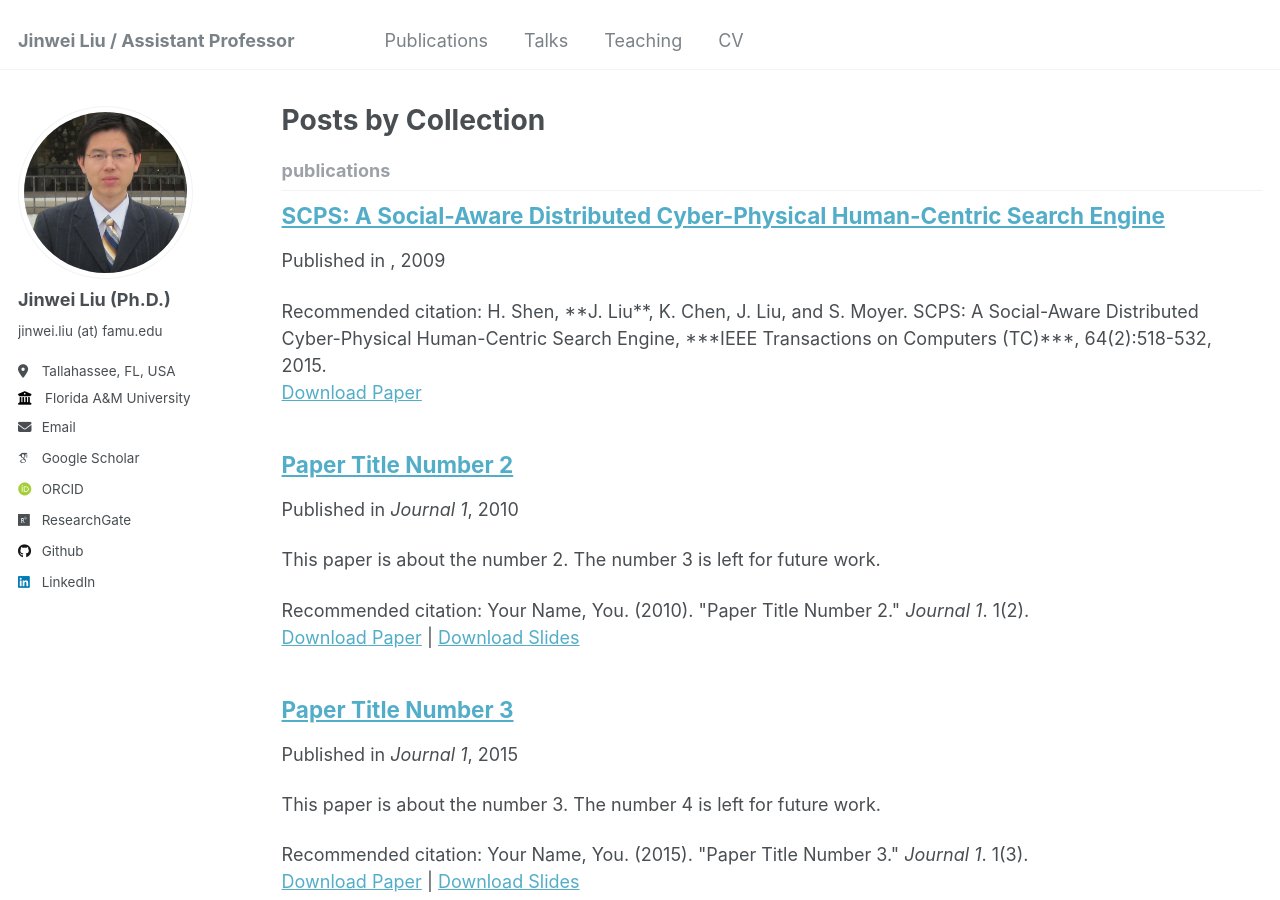
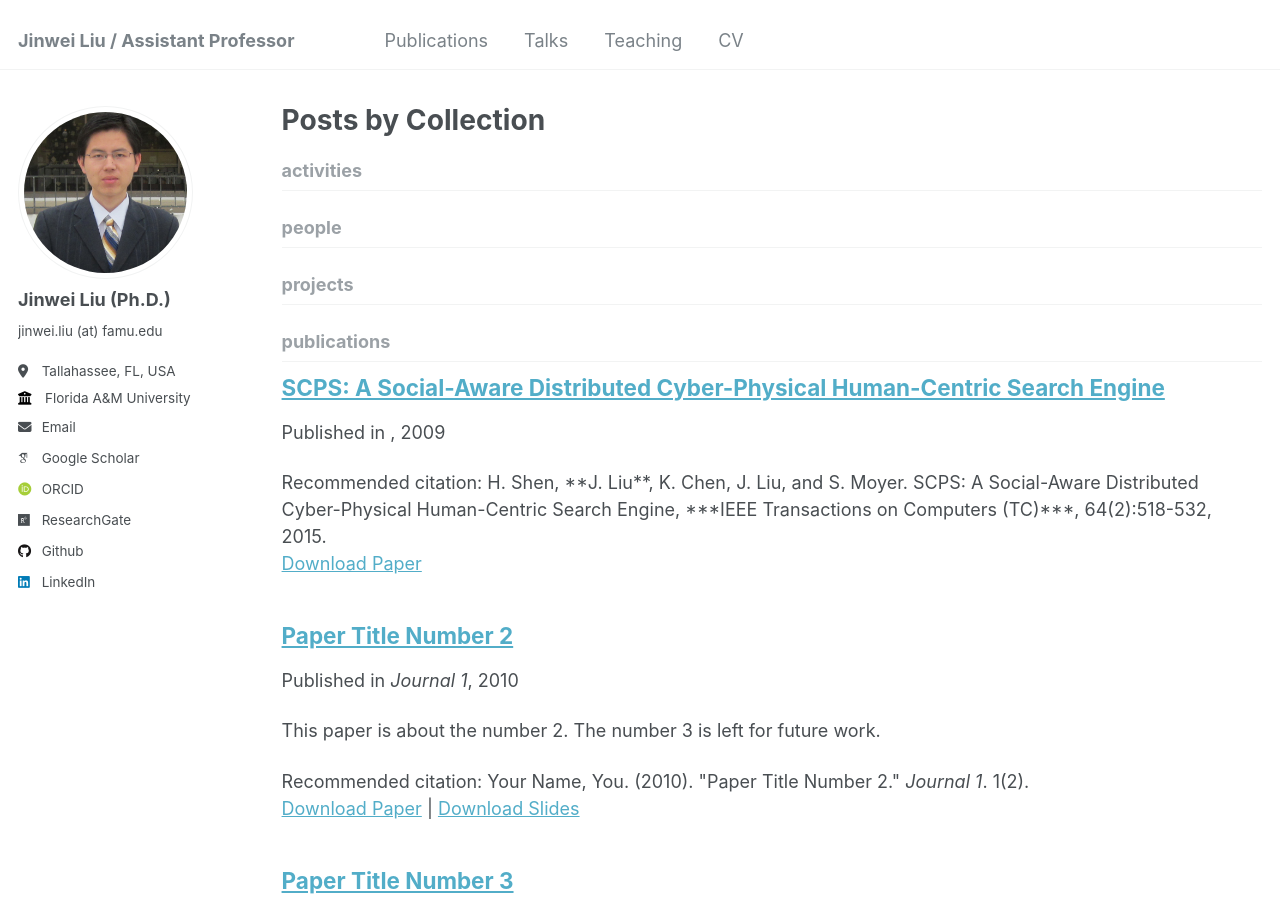
Before and after one commit to jinweiliucu/jinweiliucu.github.io, a Jekyll site: the page built from _pages/collection-archive.html, in a window 1280 px wide and 900 px high. Built offline with Jekyll 4.4.1, drawn with Linux system fonts in a browser that asks for light colours; some web fonts are replaced; part of the change alters nothing that is shown.

Commit message:
Update _config.yml

```diff
--- a/_config.yml
+++ b/_config.yml
@@ -220,6 +220,15 @@ collections:
   talks:
     output: true
     permalink: /:collection/:path/
+  projects:
+    output: true
+    permalink: /:collection/:path/
+  activities:
+    output: true
+    permalink: /:collection/:path/
+  people:
+    output: true
+    permalink: /:collection/:path/
 
 
 # These settings control how pages and collections are included in the site
```
